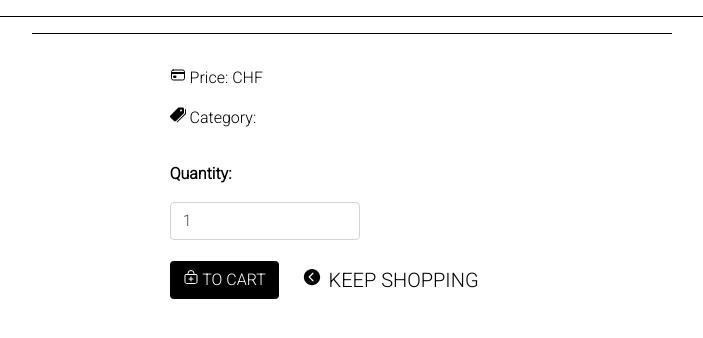
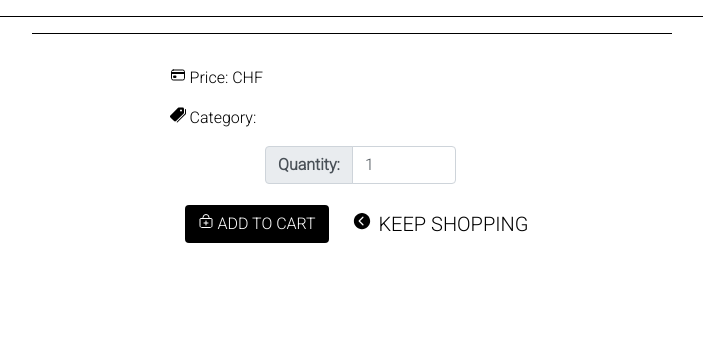
Before and after one commit to jdhernandezS1/CI_PP5_E_COM, a Django app: template products/templates/products/prod_detail.html in a window 1280 px wide. Shown: the part 150-488 px from the top of the page, without its empty margins (288-991 px from the left). Run offline with Django 3.2, Linux system fonts and the light colour scheme; the template is opened without the code that fills it, so the values that code supplies are empty; some libraries are stand-ins or nearby versions; some web fonts are replaced.

Commit message:
Pre-design View And Form To add items to the cart

```diff
--- a/cart/views.py
+++ b/cart/views.py
@@ -5,7 +5,6 @@ from django.shortcuts import render
 # ~~~~~~~~~~~~~~~~~~~~~~~~~~~~~~~~~~~~~~~~~~~~~
 # Internal
 # ~~~~~~~~~~
-
 
 
 def Cart(request):
--- a/products/templates/products/prod_detail.html
+++ b/products/templates/products/prod_detail.html
@@ -38,20 +38,19 @@
 
         <form class="form" action="{% url 'add_to_cart' prod.id %}" method="POST">
             {% csrf_token %}
-            <div class="form-row">
-                <div class="col-12">
-                    <p class="mt-3"><strong>Quantity:</strong></p>
-                    <div class="form-group w-50">
-                        <div class="input-group">
+            <div class="w-100 text-center d-flex justify-content-center">
+                <div class="w-50 input-group mb-3 ">
+                    <div class="input-group-prepend">
+                        <p class="input-group-text"><strong>Quantity:</strong></p>
+                    </div>
                     <input class="form-control qty_input" type="number" name="quantity" value="1" min="1"
-                                max="99" data-item_id="{{ prod.id }}" id="id_qty_{{ prod.id }}">
-                        </div>
+                    max="{{prod.quantity}}" data-item_id="{{ prod.id }}" id="id_qty_{{ prod.id }}">
                 </div>
             </div>
 
             <div class="col-12">
-                    <button  type="submit" class="btn btn-black rounded text-uppercase m-0" value="Add to Cart">
-                        <ion-icon name="bag-add-outline"></ion-icon> <span> to Cart</span>
+                <button type="submit" class="btn btn-black rounded text-uppercase m-0" value="Add to Cart">
+                    <ion-icon name="bag-add-outline"></ion-icon> <span>Add to Cart</span>
                 </button>
                 <a href="{% url 'prods_cat' %}" class="btn rounded-0 btn-lg text-black w-50">
                     <span class="icon">
--- a/products/templates/products/products.html
+++ b/products/templates/products/products.html
@@ -23,6 +23,7 @@
             <div class="row  ">
                 {% if prod_list %}
                 {% for product in prod_list %}
+                {% if product.quantity >= 1%}
                 <div
                     class="col-sm-10 col-md-5 col-lg-3 col-xl-3 m-xl-3 rounded p-0  hvr-float-shadow bg-white mx-2 mt-5">
                     <a class="text-black text-decoration-none" href="{% url 'prod_detail' product.title_slug%}">
@@ -44,7 +45,7 @@
                                         <p class="lead mb-0 text-left font-weight-bold"> <small>CHF</small>
                                             {{ product.price }}</p>
                                         {% if product.scount %}
-                                        <small class=""><ion-icon name="alert-outline"></ion-icon>{{ product.scount }}%
+                                        <small class=""><ion-icon name="timer"></ion-icon> {{ product.scount }}%
                                             Off</small>
                                         {% endif %}
                                     </div>
@@ -53,6 +54,7 @@
                         </div>
                     </a>
                 </div>
+                {% endif %}
                 {% endfor %}
             </div>
         </div>
```
Lines whose indentation alone changed are shown as unchanged.
